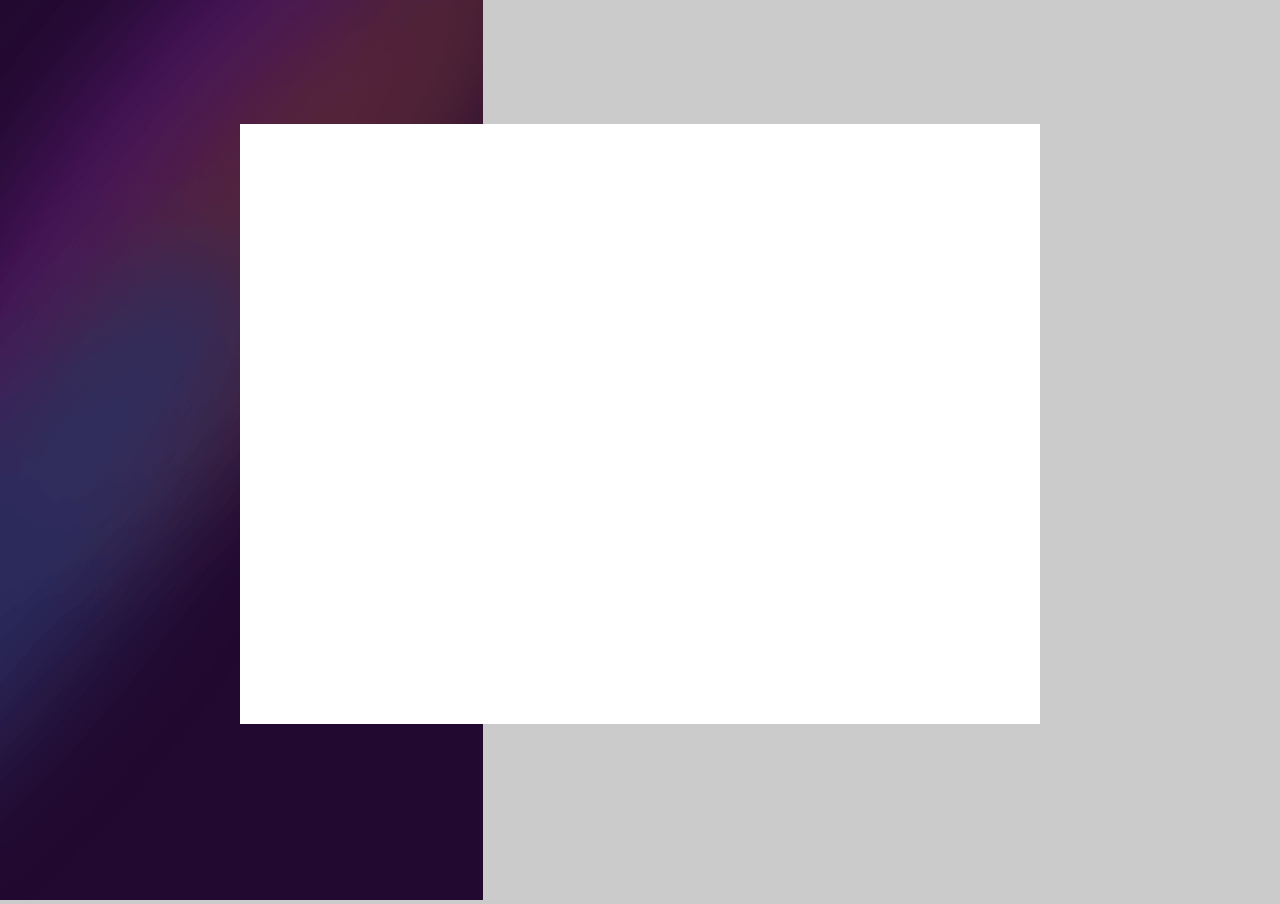
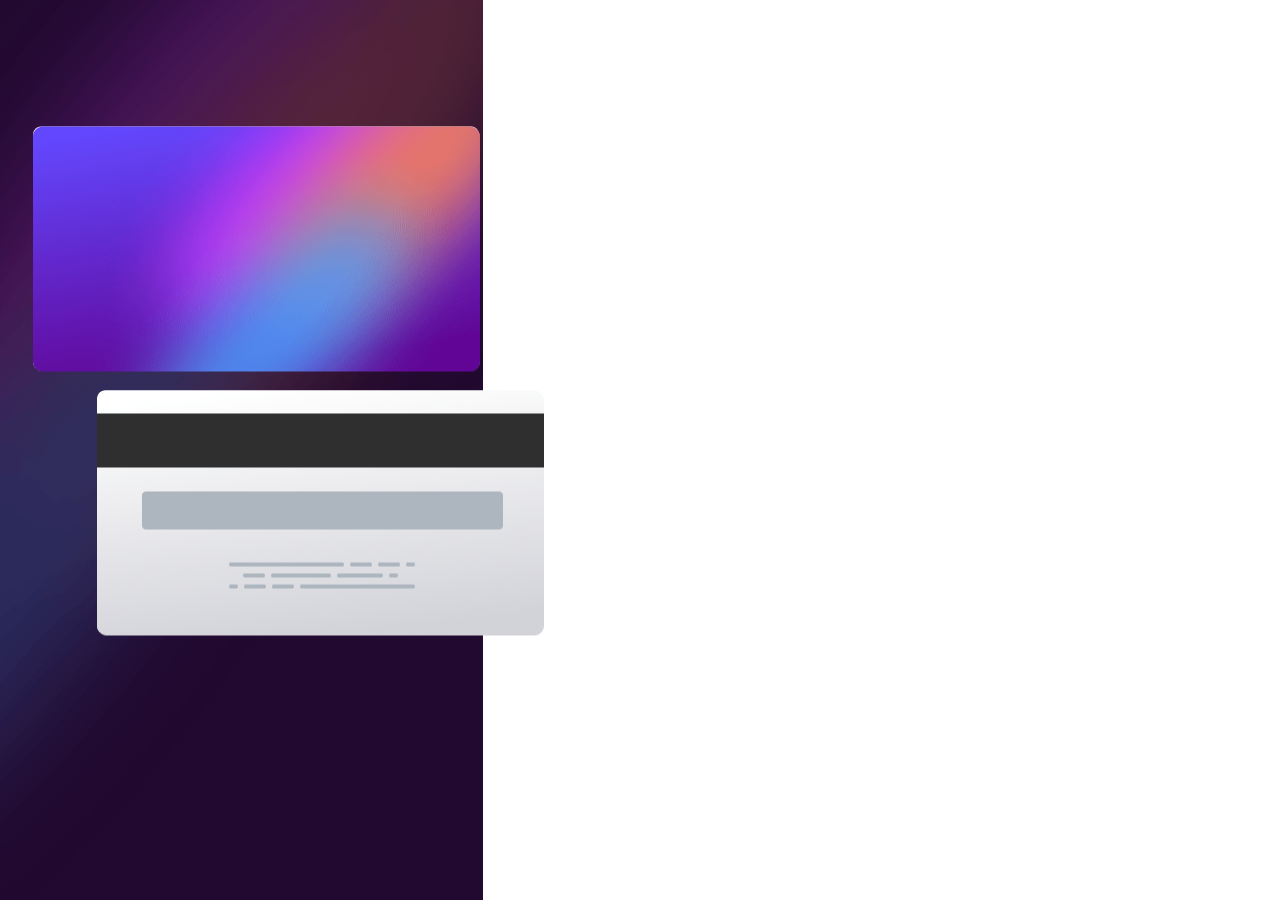
Before and after one commit to Chadrackmbuyi01/interactive-card-details-form-main, a plain HTML site: page index.html in a window 1280 px wide. Drawn offline with Linux system fonts and the light colour scheme.

Commit message:
Card images added and fixed some bugs

```diff
--- a/index.html
+++ b/index.html
@@ -10,15 +10,20 @@
   <title>Interactive card details form</title>
 
 
-  <body>
-
-
-
+<body>
 
     <img src="/images/bg-main-desktop.png" alt="" class="imgOne">
 
+    <div class="mainDiv">
+      <div class="frontCard">
+        <img src="/images/bg-card-front.png" alt="bg-card-front">
+      </div>
+      <div class="backCard">
+        <img src="/images/bg-card-back.png" alt="bg-card-back">
+      </div>
+    </div>
 
-   <div class="mainDiv"></div>
+
 
 
 
--- a/public/css/styles.css
+++ b/public/css/styles.css
@@ -2,16 +2,26 @@ body {
     min-height: 100vh;
     margin: 0;
     padding: 0;
-    background-color: #cccbcb;
+    background-color:white;
   }
-  .mainDiv{
-
-      width: 800px;
-      height: 600px;
+  .frontCard{
+      width: 446px;
+      height: 243px;
       position: absolute;
-      top: 53%;
-      left: 50%;
+      top: 31%;
+      left: 20%;
       transform: translate(-50%, -50%);
       background-color: white;
+      border-radius: 8px;
 
     }
+  .backCard{
+      width: 446px;
+      height: 243px;
+      position: absolute;
+      top: 64%;
+      left: 25%;
+      transform: translate(-50%, -50%);
+      background-color: white;
+      border-radius: 8px;
+  }
```
